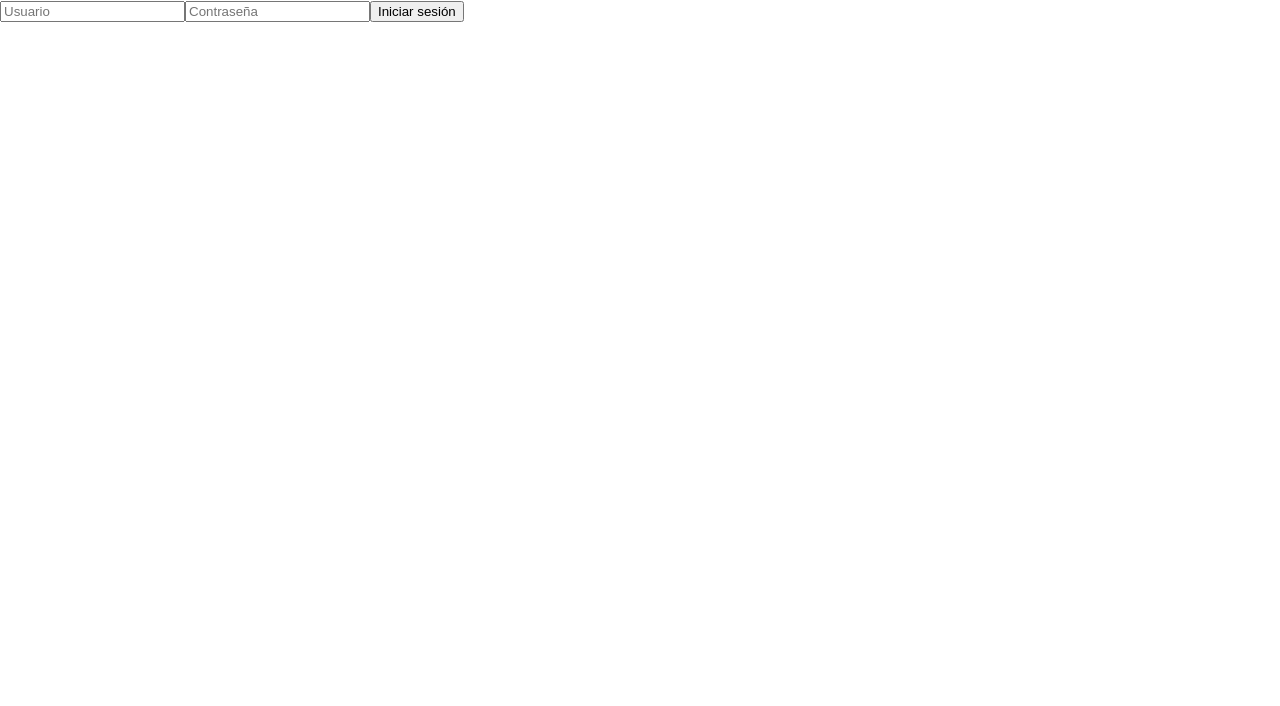
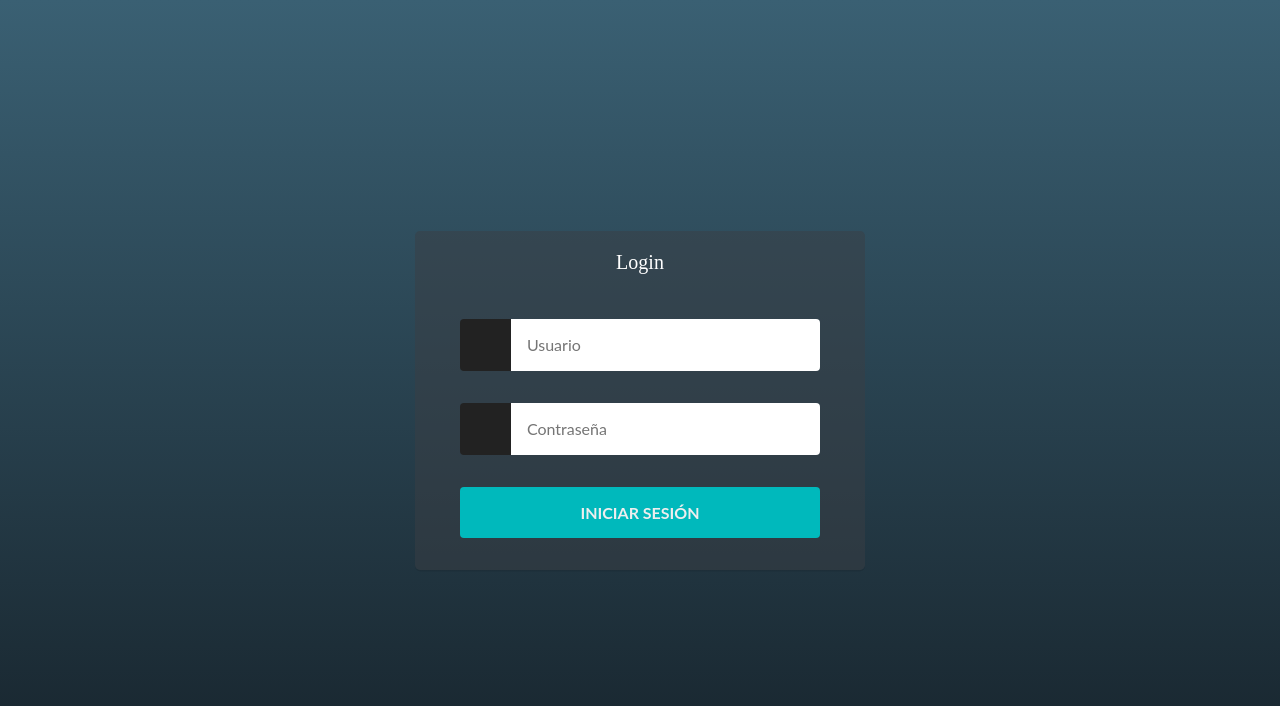
Before and after one commit to noodlion/obligatorio-censo, a React (Create React App) app: page / in a window 1280 px wide. Shown: the top 706 px of the page. Built offline with nearby package versions, Linux system fonts and the light colour scheme.

Commit message:
Login estilizado

```diff
--- a/package.json
+++ b/package.json
@@ -10,6 +10,7 @@
     "react": "^18.2.0",
     "react-dom": "^18.2.0",
     "react-redux": "^8.1.2",
+    "react-router-dom": "^6.14.2",
     "react-scripts": "5.0.1",
     "web-vitals": "^2.1.4"
   },
--- a/src/App.js
+++ b/src/App.js
@@ -1,14 +1,20 @@
-import './App.css';
-import Dashboard from '../src/Componentes/Dashboard'
-import ListadoPersonas from '../src/Componentes/ListadoPersonas';
-import Login from '../src/Componentes/Login';
+import "./App.css";
+import { Provider } from "react-redux";
+import { Store } from "./Store/Store";
+import Dashboard from "../src/Componentes/Dashboard";
+import ListadoPersonas from "../src/Componentes/ListadoPersonas";
+import Login from "../src/Componentes/Login";
+import { BrowserRouter, Routes, Route } from "react-router-dom";
 
 function App() {
   return (
-    <div>
-      <Login/>
-
-    </div>
+    <Provider store={Store}>
+      <BrowserRouter>
+      <Routes>
+        <Route path="/" element={<Login/>} />
+      </Routes>
+      </BrowserRouter>
+    </Provider>
   );
 }
 
--- a/src/Componentes/Login.js
+++ b/src/Componentes/Login.js
@@ -1,75 +1,20 @@
-// import React from "react";
-// import { Link, useNavigate } from "react-router-dom"
-// import { useRef, useState } from "react";
-// import "../Styles/Login.css";
-
-// const Login = () => {
-//   const usuario = useRef(null);
-//   const password = useRef(null);
-
-//   let navigate = useNavigate();
-
-//   const [error, setError] = useState(false);
-
-//   //handler para el boton on Click
-//   const onIngresarHandler = () => {
-
-//     const censo = "https://censo.develotion.com";
-//     const userCampo = user.current.value;
-//     const passCampo = password.current.value;
-//     //console.log(userCampo, passCampo);
-//     if (userCampo != "" && passCampo != "") {
-//       localStorage.setItem("usuario", "a");
-
-//     } else {
-//       //setError("Usuario y/o contraseña incorrectos");
-//       localStorage.clear();
-//       setError(true);
-//     }
-//   };
-
-//   return (
-//     <div className="contenedor-formulario">
-//       <h2 className="login-titulo">Login</h2>
-//       <label htmlFor="usuarioLogin">Usuario</label>
-//       <input
-//         type="text"
-//         id="usuarioLogin"
-//         name="usuario"
-//         placeholder="Usuario"
-//         className="input-formulario"
-//         ref={usuario}
-//       />
-//       <label htmlFor="contraseñaLogin">Contraseña</label>
-//       <input
-//         type="text"
-//         id="contraseñaLogin"
-//         name="contraseña"
-//         placeholder="Contraseña"
-//         className="input-formulario"
-//         ref={password}
-//       />
-//       <input type="submit" className="btn-formulario" value="Iniciar sesion" onClick="onIngresarHandler"/>
-//     </div>
-//   );
-// };
-
-// export default Login;
-
-import React, { useState } from 'react';
+import React, { useState } from "react";
+import "../Styles/Login.css";
 
 const LoginForm = () => {
-  const [usuario, setUsuario] = useState('');
-  const [password, setPassword] = useState('');
+  const [usuario, setUsuario] = useState("");
+  const [password, setPassword] = useState("");
   const [loginError, setLoginError] = useState(false);
 
+
+  //Falta implementar el boton desactivado hasta que ambos campos esten vacios
   const handleLogin = () => {
-    const url = 'https://censo.develotion.com/login.php'
+    const url = "https://censo.develotion.com/login.php";
 
     fetch(url, {
-      method: 'POST',
+      method: "POST",
       headers: {
-        'Content-Type': 'application/json',
+        "Content-Type": "application/json",
       },
       body: JSON.stringify({ usuario, password }),
     })
@@ -77,18 +22,18 @@ const LoginForm = () => {
       .then((data) => {
         console.log(data);
         if (data.apiKey) {
-          // Si el login es exitoso, guardamos el id y la apikey en el localStorage
-          localStorage.setItem('id', data.id);
-          localStorage.setItem('apiKey', data.apiKey);
+          //Si el login es exitoso, guarda id y apikey en el localStorage
+          localStorage.setItem("id", data.id);
+          localStorage.setItem("apiKey", data.apiKey);
           setLoginError(false);
         } else {
-          // Si el login es incorrecto, mostramos el mensaje de error
+          //Si el login es incorrecto, tiro msj de error y limpia el localStorage
           setLoginError(true);
           localStorage.clear();
         }
       })
       .catch((error) => {
-        // Si hay algún error en la solicitud, también mostramos el mensaje de error
+        // i hay algún error en la solicitud, también muestro el msj de error
         localStorage.clear();
         setLoginError(true);
       });
@@ -100,22 +45,48 @@ const LoginForm = () => {
   };
 
   return (
-    <form onSubmit={handleSubmit}>
+    <div className="container">
+      <div className="logo">Login</div>
+      <div className="login-item">
+      <form onSubmit={handleSubmit} className="form form-login">
+        {/* -------- Usuario --------*/}
+        <div className="form-field">
+          <label className="user" htmlFor="login-username">
+            <span className="hidden">htmlFor</span>
+          </label>
           <input
             type="text"
+            id="login-username"
             value={usuario}
             onChange={(e) => setUsuario(e.target.value)}
             placeholder="Usuario"
+            className="input-formulario"
+            required
           />
+        </div>
+        {/* -------- Contraseña --------*/}
+        <div className="form-field">
+          <label className="user" htmlFor="login-password">
+            <span className="hidden">Contraseña</span>
+          </label>
           <input
             type="password"
+            id="login-password"
             value={password}
             onChange={(e) => setPassword(e.target.value)}
             placeholder="Contraseña"
+            className="input-formulario"
+            required
           />
-      <button type="submit">Iniciar sesión</button>
-      {loginError && <p>Usuario o contraseña incorrectos</p>}
+        </div>
+        {/* -------- Boton --------*/}
+        <div className="form-field">
+          <input type="submit"  value='Iniciar sesión'/>
+        </div>
+        {loginError && <p className="form-msg">Usuario o contraseña incorrectos</p>}
       </form>
+      </div>
+    </div>
   );
 };
 
--- a/src/Slices/PersonaSlice.js
+++ b/src/Slices/PersonaSlice.js
@@ -5,7 +5,7 @@ const initialState = {
 }
 
 export const PersonaSlice = createSlice({
-    name: personas,
+    name: "personas",
     initialState,
     reducers: {
         guardarPersonas: (state, action) => {
--- a/src/Styles/Login.css
+++ b/src/Styles/Login.css
@@ -1,7 +1,138 @@
-.contenedor-formulario {
+html {
+    height: 100%;
+ }
 
+ body {
+ display: flex;
+ justify-content: center;
+ align-items: center;
+ min-height: 100%;
+ font-family: 'lato', sans-serif;
+ color: #fff;
+ background: #222222;
+ background: -webkit-linear-gradient(to top, #16222A , #3A6073); /* Chrome 10-25, Safari 5.1-6 */
+ background: linear-gradient(to top, #16222A , #3A6073); /* W3C, IE 10+/ Edge, Firefox 16+, Chrome 26+, Opera 12+, Safari 7+ */
+ }
+
+.container {
+  background:rgba(58,63,68,0.5);
+  border-radius: 5px;
+  box-shadow: 0 1.5px 0 0 rgba(0,0,0,0.1);
+  width:450px;
+  display: flex;
+  flex-direction: column;
 }
+input {
+    border: 0;
+    color: inherit;
+    font: inherit;
+    margin: 0;
+    outline: 0;
+    padding: 0;
+    -webkit-transition: background-color .3s;
+    transition: background-color .3s;
+  }
 
-.input-formulario {
-    display: block;
-}
+  .logo{
+    font-family: "museo-slab";
+    font-size:20px;
+    text-align: center;
+    padding: 20px 20px 0;
+    margin:0;
+  }
+
+  .login-item {
+      color: #ffff;
+      padding:25px 25px 0;
+      margin: 20px 20px 0;
+      border-radius: 3px;
+  }
+
+  input {
+    border: 0;
+    color: inherit;
+    font: inherit;
+    margin: 0;
+    outline: 0;
+    padding: 0;
+    -webkit-transition: background-color .3s;
+    transition: background-color .3s;
+  }
+
+  .user:before {
+    content: '\f007';
+    font: 14px fontawesome;
+      color: #5b5b5b;
+  }
+
+  .lock:before {
+    content: '\f023';
+    font: 14px fontawesome;
+      color: #5b5b5b;
+  }
+
+  .form input[type="password"], .form input[type="text"], .form input[type="submit"] {
+    width: 100%;
+  }
+
+  .form-login label,
+  .form-login input[type="text"],
+  .form-login input[type="password"],
+  .form-login input[type="submit"] {
+    border-radius: 0.25rem;
+    padding: 1rem;
+    color: #3A3F44;
+  }
+
+  .form-login label {
+    background-color: #222222;
+    border-bottom-right-radius: 0;
+    border-top-right-radius: 0;
+    padding-left: 1.25rem;
+    padding-right: 1.25rem;
+  }
+
+  .form-login input[type="text"], .form-login input[type="password"] {
+    background-color: #ffffff;
+    border-bottom-left-radius: 0;
+    border-top-left-radius: 0;
+  }
+
+  .form-login input[type="text"]:focus, .form-login input[type="text"]:hover, .form-login input[type="password"]:focus, .form-login input[type="password"]:hover {
+    background-color: #eeeeee;
+  }
+
+  .form-login input[type="submit"] {
+    background-color: #00B9BC;
+    color: #eee;
+    font-weight: bold;
+    text-transform: uppercase;
+  }
+
+  .form-login input[type="submit"]:focus, .form-login input[type="submit"]:hover {
+    background-color: #197071;
+  }
+
+  .form-field {
+    display: -webkit-box;
+    display: -webkit-flex;
+    display: -ms-flexbox;
+    display: flex;
+    margin-bottom: 2rem;
+  }
+
+
+  .hidden {
+    border: 0;
+    clip: rect(0 0 0 0);
+    height: 1px;
+    margin: -1px;
+    overflow: hidden;
+    padding: 0;
+    position: absolute;
+    width: 1px;
+  }
+
+  .text--center {
+    text-align: center;
+  }
```
Also changed, not shown: 1 other file (tests, documents, lock files or other folders). Lines whose indentation alone changed are shown as unchanged.
